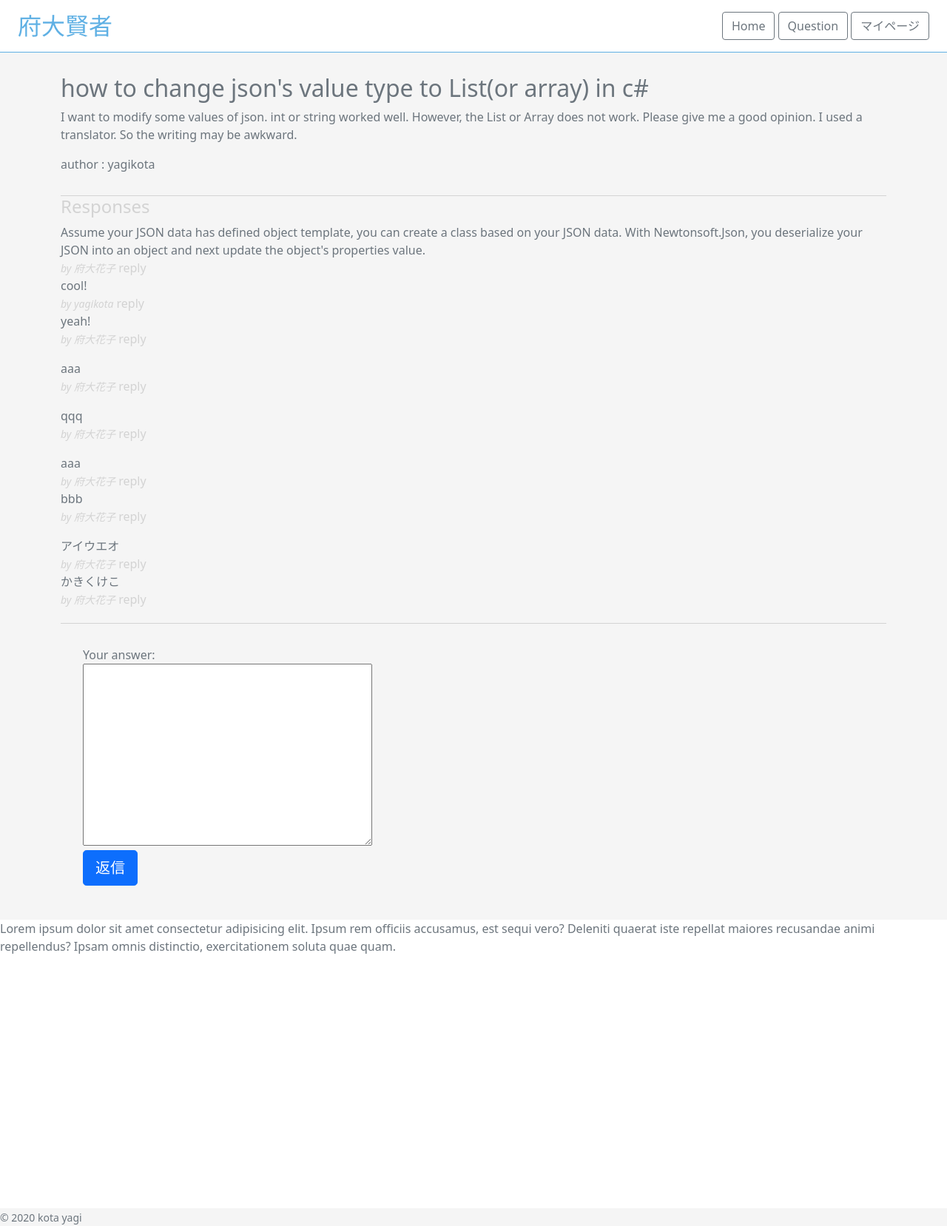
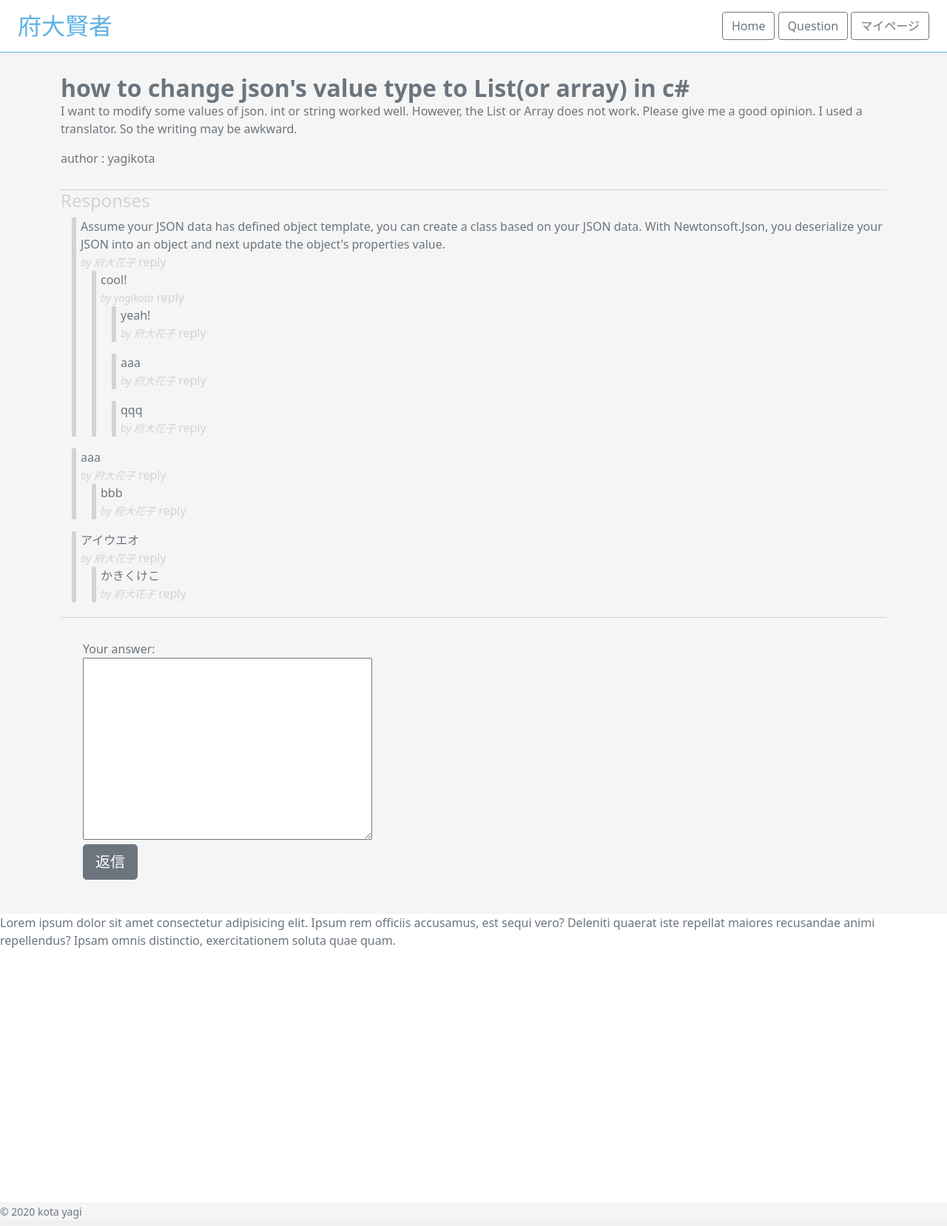
Before and after one commit to yagikota/fudai_app, a Django app: page /question/1/ in a window 1280 px wide. Shown: the whole page at 74% size. Run offline with Django 3.2, Linux system fonts and the light colour scheme; a user stored in the database is signed in; data comes from the database, SQL or seed files in the repository; both versions use the stored data as it was after the commit; some libraries are stand-ins or nearby versions.

Commit message:
コメント返信機能実装100%#12

```diff
--- a/fudaichatproject/fudaichatapp/models.py
+++ b/fudaichatproject/fudaichatapp/models.py
@@ -5,7 +5,7 @@
 # Create your models here.
 
 class Question(models.Model):
-    author = models.ForeignKey(User, on_delete=models.CASCADE)
+    author = models.ForeignKey(User, null=False, on_delete=models.CASCADE)
     title = models.CharField(max_length=200, null=True)
     body = models.TextField(max_length=500, null=True)
     created_at = models.DateTimeField(auto_now_add=True)
--- a/fudaichatproject/fudaichatapp/views.py
+++ b/fudaichatproject/fudaichatapp/views.py
@@ -165,7 +165,7 @@
             response_form = NewResponseForm(request.POST)
             if response_form.is_valid():
                 response = response_form.save(commit=False)
-                response.user = request.user
+                response.author = request.user
                 response.question = Question(id=id)
                 response.save()
                 return redirect('/question/'+str(id)+'#'+str(response.id))
@@ -190,7 +190,7 @@
                 question_id = request.POST.get('question')
                 parent_id = request.POST.get('parent')
                 reply = form.save(commit=False)
-                reply.user = request.user
+                reply.author = request.user
                 reply.question = Question(id=question_id)
                 reply.parent = Response(id=parent_id)
                 reply.save()
--- a/fudaichatproject/static/css/base.css
+++ b/fudaichatproject/static/css/base.css
@@ -1,4 +1,3 @@
-@media (min-width: 767px) {
 body {
 	background-color: #f5f5f5;
 	color: #6c757d;
@@ -7,8 +6,18 @@
 nav {
 	margin-left: auto;
 }
+
+
+blockquote {
+	border-left: solid 6px lightgray;
+	padding-left: 6px;
+	margin-left: 15px;
 }
 
+.question-title {
+	font-weight: 900;
+	margin: 20px auto 0 auto;
+}
 
 .responses-container {
 	border-top: 1px solid lightgray;
@@ -54,3 +63,12 @@
 .reply-form-container.enabled {
 	display: block;
 }
+
+.reply-form-cancel-button {
+	font-weight: 600;
+	color: orange;
+	background-color: transparent;
+	border: none;
+	padding: 4px 12px;
+	cursor: pointer;
+}
--- a/fudaichatproject/templates/base.html
+++ b/fudaichatproject/templates/base.html
@@ -5,8 +5,8 @@
         <meta charset="utf-8">
         <meta name="viewport" content="width=device-width, initial-scale=1">
         <link href="https://cdn.jsdelivr.net/npm/bootstrap@5.0.0-beta3/dist/css/bootstrap.min.css" rel="stylesheet" integrity="sha384-eOJMYsd53ii+scO/bJGFsiCZc+5NDVN2yr8+0RDqr0Ql0h+rP48ckxlpbzKgwra6" crossorigin="anonymous">
+        <script src="{% static 'js/javascript.js' %}"></script>
         <link rel="stylesheet" type="text/css" href="{% static 'css/base.css' %}">
-    <script src="{% static 'js/javascript.js' %}"></script>
         <title>府大CHAT</title>
         {% block header %}
         {% endblock header %}
@@ -37,7 +37,7 @@
         </div>
         <footer class="">
             <div style="background-color: #fff; height: 390px">
-                <div class="" style="">Lorem ipsum dolor sit amet consectetur adipisicing elit. Ipsum rem officiis accusamus, est sequi vero? Deleniti quaerat iste repellat maiores recusandae animi repellendus? Ipsam omnis distinctio, exercitationem soluta quae quam.</div>
+                <div class="">Lorem ipsum dolor sit amet consectetur adipisicing elit. Ipsum rem officiis accusamus, est sequi vero? Deleniti quaerat iste repellat maiores recusandae animi repellendus? Ipsam omnis distinctio, exercitationem soluta quae quam.</div>
                 <div class="contact_form">
                 </div>
                 <div>
--- a/fudaichatproject/templates/comment_create.html
+++ b/fudaichatproject/templates/comment_create.html
@@ -16,7 +16,7 @@
                         {{ form.body | add_class:'form-control'}}
                         <span class="error">{{form.body.errors}}</span>
                     </div>
-                    <button type="submit" class="btn btn-lg btn-primary btn-block">送信</button>
+                    <button type="submit" class="btn btn-lg btn-secondary btn-block">送信</button>
                 </form>
             </div>
 
--- a/fudaichatproject/templates/question.html
+++ b/fudaichatproject/templates/question.html
@@ -26,7 +26,7 @@
                 <br>
                 {{response_form.body}}
             </div>
-            <button type="submit" class="btn btn-lg btn-primary btn-block">返信</button>
+            <button type="submit" class="btn btn-lg btn-secondary btn-block">返信</button>
         </form>
     {% endif %}
 
--- a/fudaichatproject/templates/registration/password_change_form.html
+++ b/fudaichatproject/templates/registration/password_change_form.html
@@ -13,6 +13,6 @@
         {{ field.errors }}
     {% endfor %}
     {% csrf_token %}
-    <button type="submit" class="btn btn-primary btn-lg">送信</button>
+    <button type="submit" class="btn btn-secondary btn-lg">送信</button>
 </form>
 {% endblock %}
--- a/fudaichatproject/templates/response.html
+++ b/fudaichatproject/templates/response.html
@@ -1,9 +1,9 @@
-<blockquote id="{{response.id}}">
+<blockquote id="{{response.id}}" style="margin-left: 15px; border-left: solid 6px lightgray; padding-left: 6px;">
     <p class="response-body">{{response.body}}</p>
     <small class="response-author">by {{response.author.username}}</small>
 
     {% if user.is_authenticated %}
-        <button class="reply-button">Reply</button>
+        <button class="reply-button" onclick="handleReplyButton({{response.id}})">Reply</button>
     {% endif %}
 
     <blockquote id="reply-form-container-{{response.id}}" class="reply-form-container">
@@ -11,8 +11,9 @@
             <input type="hidden" name="question" value="{{question.id}}"/>
             <input type="hidden" name="parent" value="{{response.id}}"/>
             {{reply_form.body}}
-            <button type="button" class="reply-form-cancel-button">Cancel</button>
-            <input type="submit" class="reply-form-submit-button" value="Reply"/>
+            <br>
+            <button type="button" class="btn btn-sm btn-secondary btn-block" onclick="handleCancelReply({{response.id}})">Cancel</button>
+            <input type="submit" class="btn btn-sm btn-secondary btn-block" value="Reply"/>
         </form>
     </blockquote>
 
```
Also changed, not shown: fudaichatproject/templates/list.html (+5 -5 lines), fudaichatproject/db.sqlite3, fudaichatproject/fudaichatapp/migrations/0003_auto_20210421_2326.py (added). Lines whose indentation alone changed are shown as unchanged.
